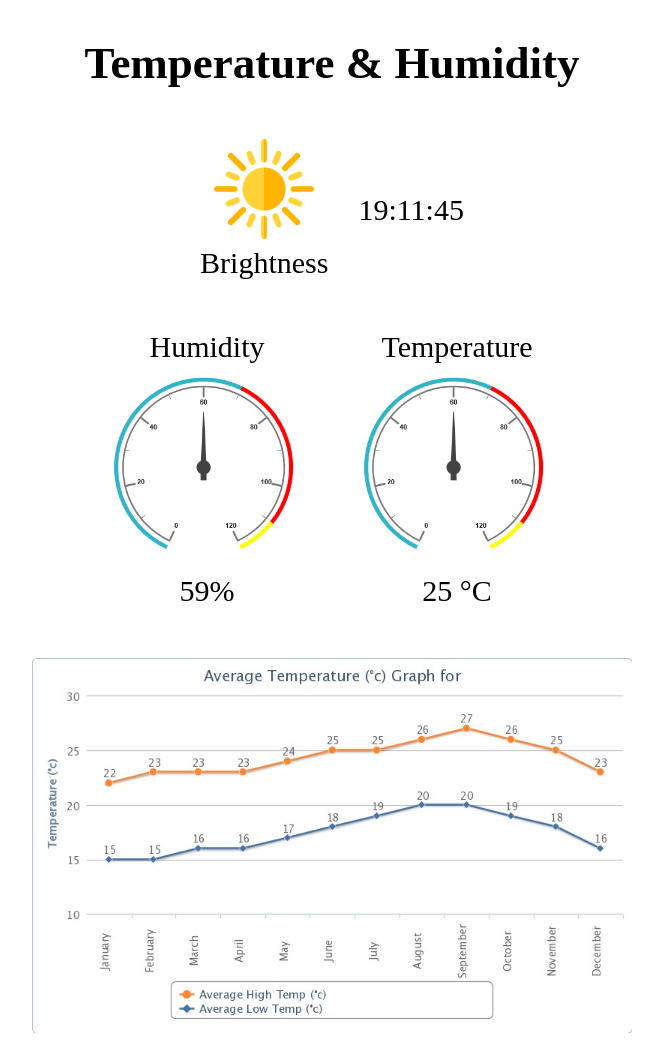
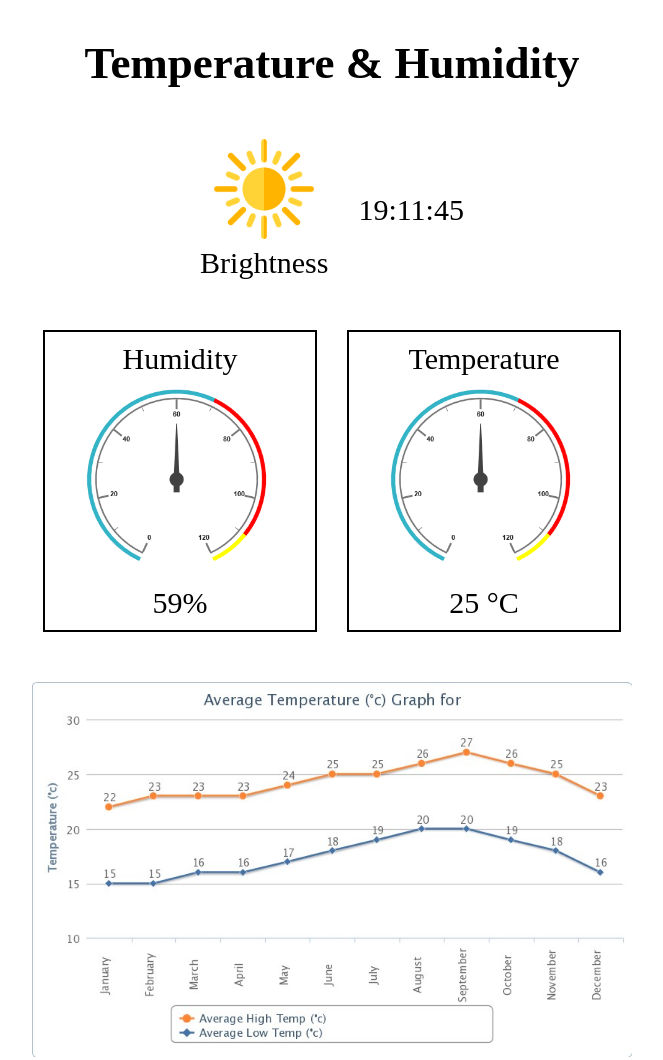
Before and after one commit to manukrishnajd/hosting, a plain HTML site: page index.html in a window 1280 px wide. Shown: the whole page, without its empty margins (308-971 px from the left). Drawn offline with Linux system fonts and the light colour scheme.

Commit message:
Add files via upload

```diff
--- a/index.html
+++ b/index.html
@@ -40,16 +40,21 @@
 <style>
 body{
     font-size: 30px;
+
 }
 
     .flex{
         text-align: center;
+        border: 2px solid ;
+        padding: 10px;
+
     }
     .flexed{
         display: flex;
         width: fit-content;
         margin: auto;
         flex-wrap: wrap;
+        gap: 30px;
     }
     .flexed1{
         display: flex;
```
